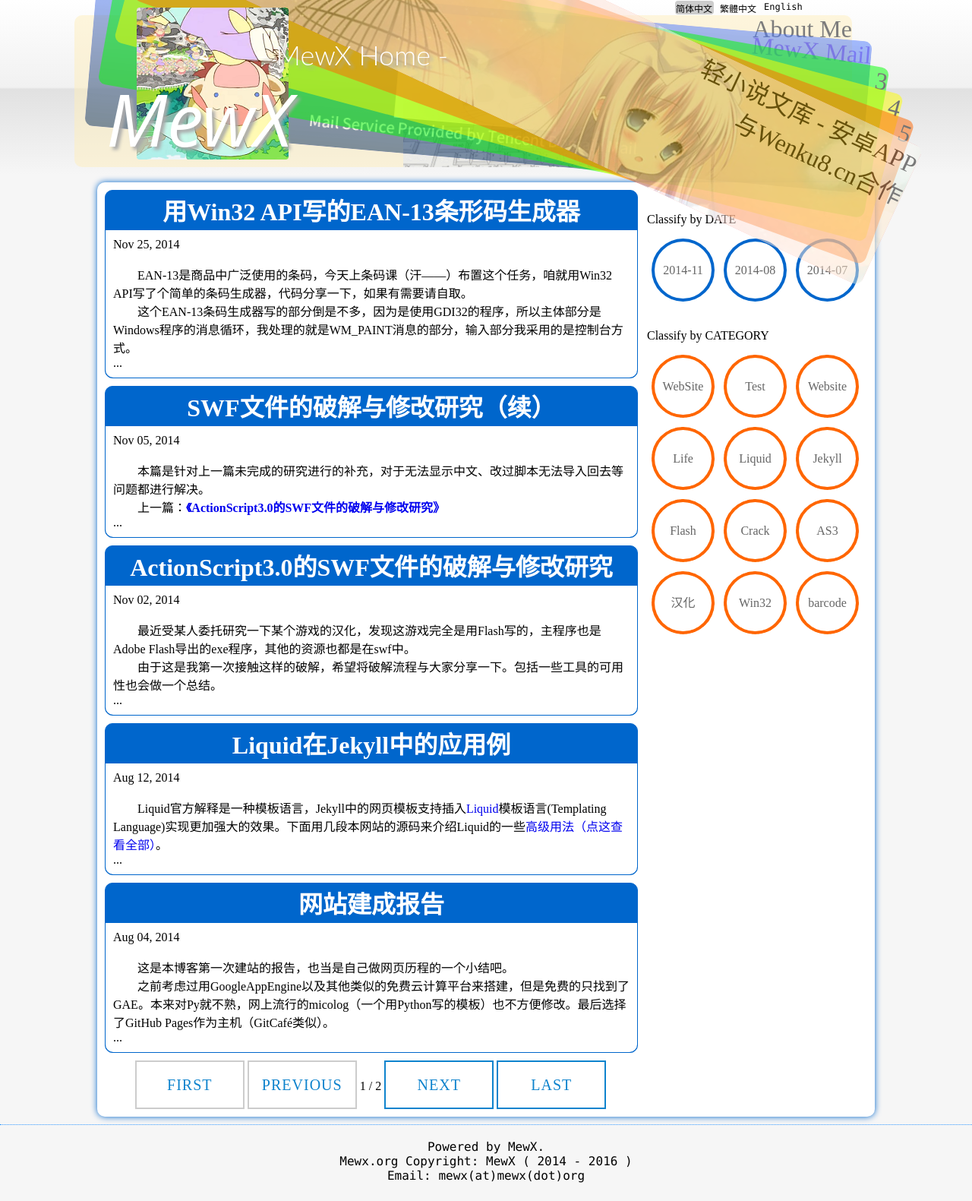
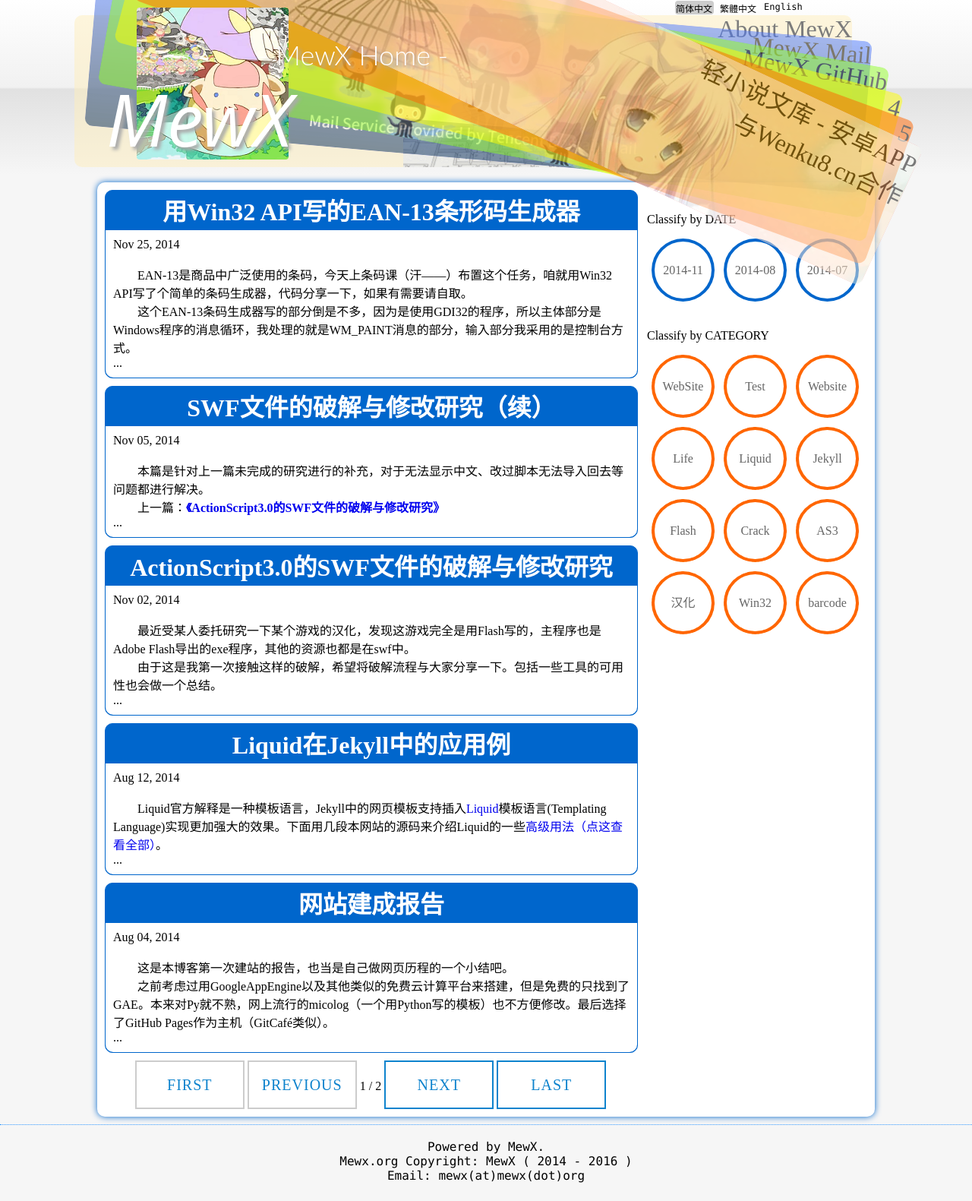
Before and after one commit to MewX/mewx.github.io, a Jekyll site: the page built from index.html, in a window 1280 px wide. Shown: the whole page at 76% size. Built offline with Jekyll 4.4.1, drawn with Linux system fonts in a browser that asks for light colours; the list of posts is cut into pages by our own code.

Commit message:
add github link

```diff
--- a/_layouts/MutiDivPage.html
+++ b/_layouts/MutiDivPage.html
@@ -29,9 +29,9 @@
 		<div class="box">English</div>
 		<div class="space"></div>
 	</div>
-	<div id="TopBlock1">About Me<br/></div>
-	<div id="TopBlock2"><a href="http://mail.mewx.org">MewX Mail</a><br/></div>
-	<div id="TopBlock3">3<br/></div>
+	<div id="TopBlock1">About MewX<br/></div>
+	<a href="http://mail.mewx.org" target="_blank"><div id="TopBlock2">MewX Mail<br/></div></a>
+	<a href="https://github.com/MewX" target="_blank"><div id="TopBlock3">MewX GitHub<br/></div></a>
 	<div id="TopBlock4">4<br/></div>
 	<div id="TopBlock5">5<br/></div>
 	<a href="http://www.mewx.org/LightNovel" target="_blank"><div id="TopBlock6">轻小说文库 - 安卓APP<br/>与Wenku8.cn合作<br/></div></a>
--- a/_layouts/testpage.html
+++ b/_layouts/testpage.html
@@ -35,9 +35,9 @@
 		<div class="box">English</div>
 		<div class="space"></div>
 	</div>
-	<div id="TopBlock1">About Me<br/></div>
-	<div id="TopBlock2"><a href="http://mail.mewx.org">MewX Mail</a><br/></div>
-	<div id="TopBlock3">3<br/></div>
+	<div id="TopBlock1">About MewX<br/></div>
+	<a href="http://mail.mewx.org" target="_blank"><div id="TopBlock2">MewX Mail<br/></div></a>
+	<a href="https://github.com/MewX" target="_blank"><div id="TopBlock3">MewX GitHub<br/></div></a>
 	<div id="TopBlock4">4<br/></div>
 	<div id="TopBlock5">5<br/></div>
 	<a href="http://www.mewx.org/LightNovel" target="_blank"><div id="TopBlock6">轻小说文库 - 安卓APP<br/>与Wenku8.cn合作<br/></div></a>
--- a/css/framework.css
+++ b/css/framework.css
@@ -224,7 +224,7 @@ li {
 	line-height: normal;
 	font-weight: 100;
 	z-index: 111;
-	cursor: default;
+	cursor: pointer;
 	text-align: right;
 	left: 50%;
 	margin-left: -522px;
@@ -256,6 +256,7 @@ li {
 #TopBlock3 {
 	display: block;
 	background: #0F0;
+    background-image: url(/imgs/site/github_bg.png);
 	color: #000;
 	height: 200px;
 	width: 1024px;
```
Also changed, not shown: imgs/site/github_bg.png (added).
